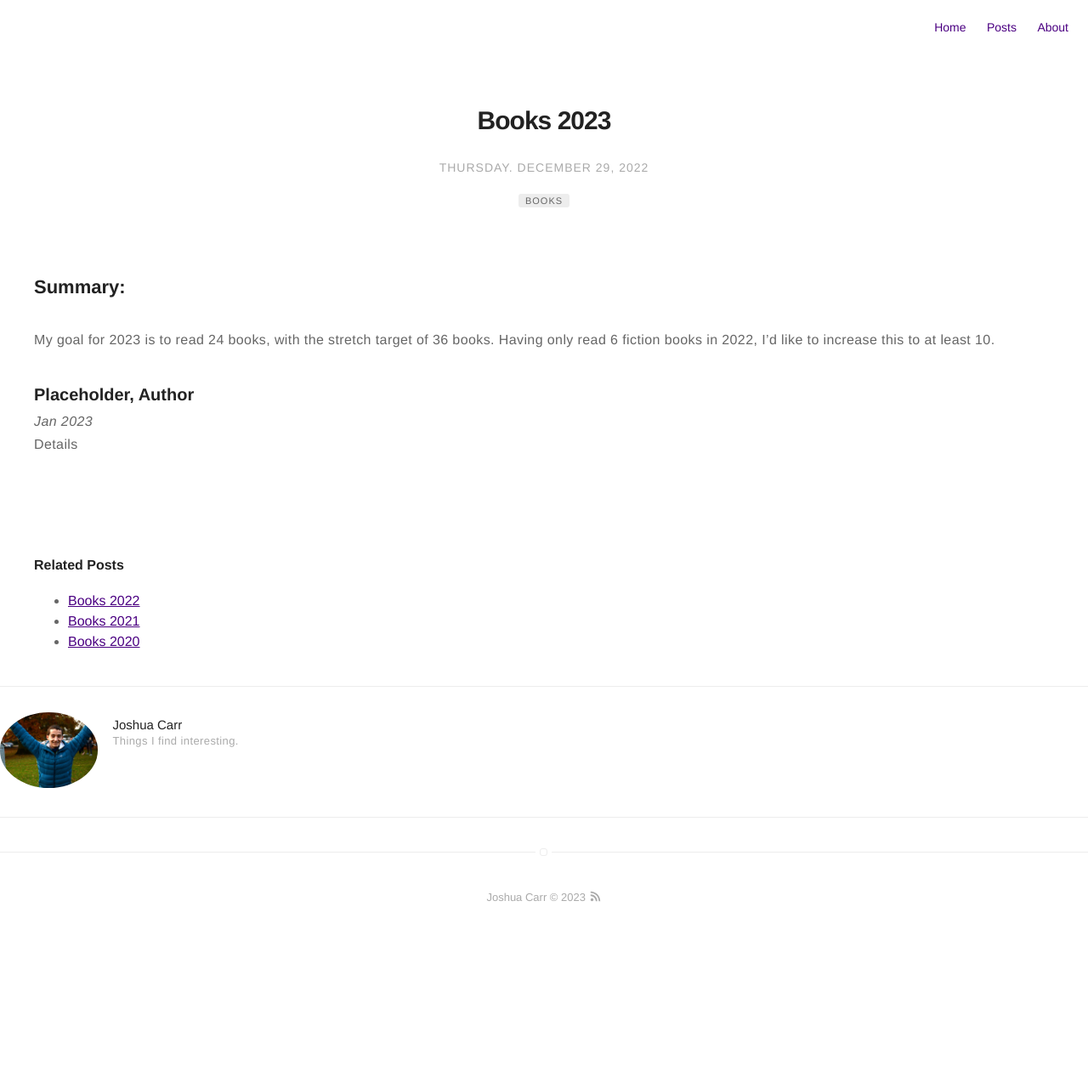
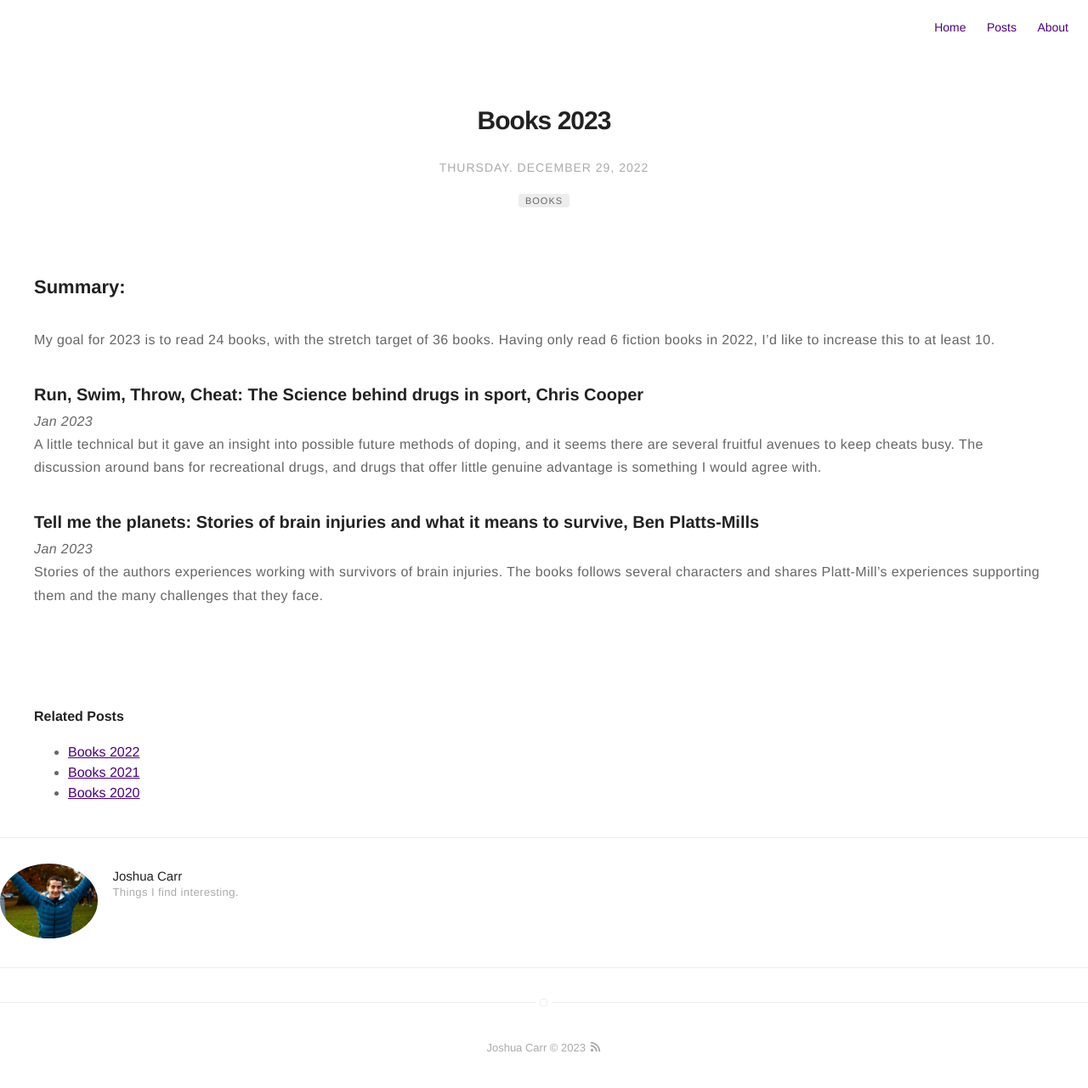
Before and after one commit to jc782/jc782.github.io, a Jekyll site: the page built from _posts/2022-12-28-Books-2023.markdown, in a window 1280 px wide. Shown: the whole page at 85% size. Built offline with Jekyll 4.4.1, drawn with Linux system fonts in a browser that asks for light colours; before the commit the page ends 1103 px from its top, so only the background shows below that.

Commit message:
+ start of 2023 books

```diff
--- a/_posts/2022-12-28-Books-2023.markdown
+++ b/_posts/2022-12-28-Books-2023.markdown
@@ -15,6 +15,10 @@ published: true
 ## Summary:
 My goal for 2023 is to read 24 books, with the stretch target of 36 books. Having only read 6 fiction books in 2022, I'd like to increase this to at least 10.
 
-### Placeholder, Author
+### Run, Swim, Throw, Cheat: The Science behind drugs in sport, Chris Cooper
 *Jan 2023*
-Details
+A little technical but it gave an insight into possible future methods of doping, and it seems there are several fruitful avenues to keep cheats busy. The discussion around bans for recreational drugs, and drugs that offer little genuine advantage is something I would agree with.
+
+### Tell me the planets: Stories of brain injuries and what it means to survive, Ben Platts-Mills
+*Jan 2023*
+Stories of the authors experiences working with survivors of brain injuries. The books follows several characters and shares Platt-Mill's experiences supporting them and the many challenges that they face.
```
